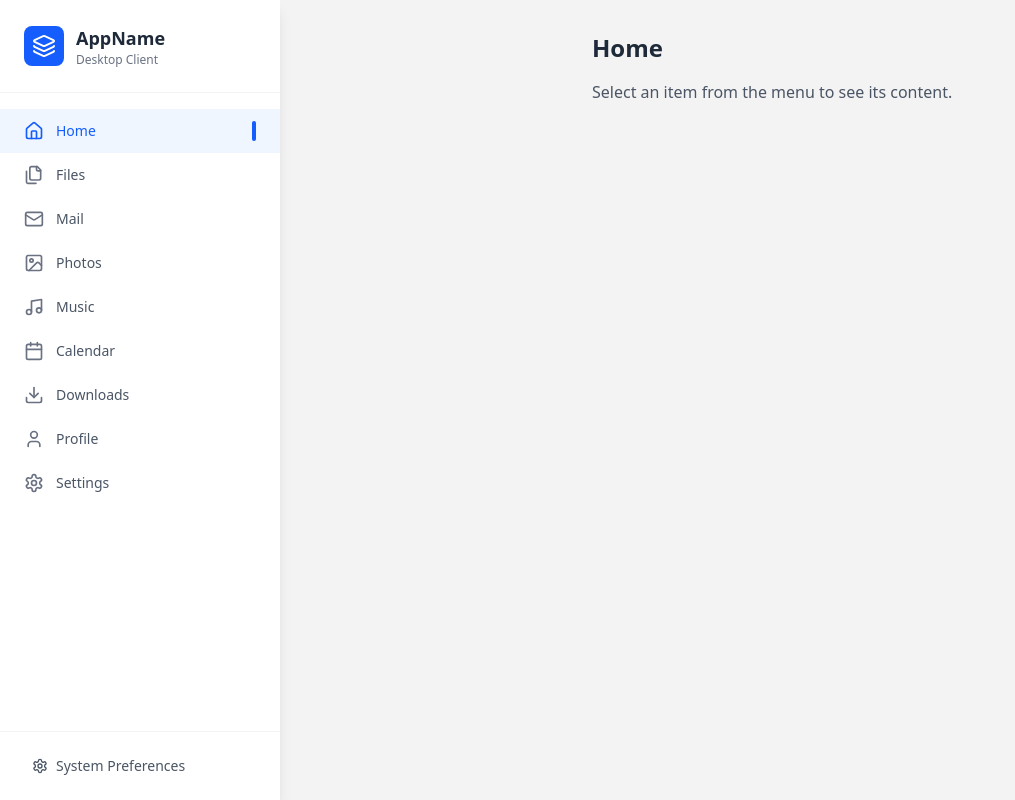
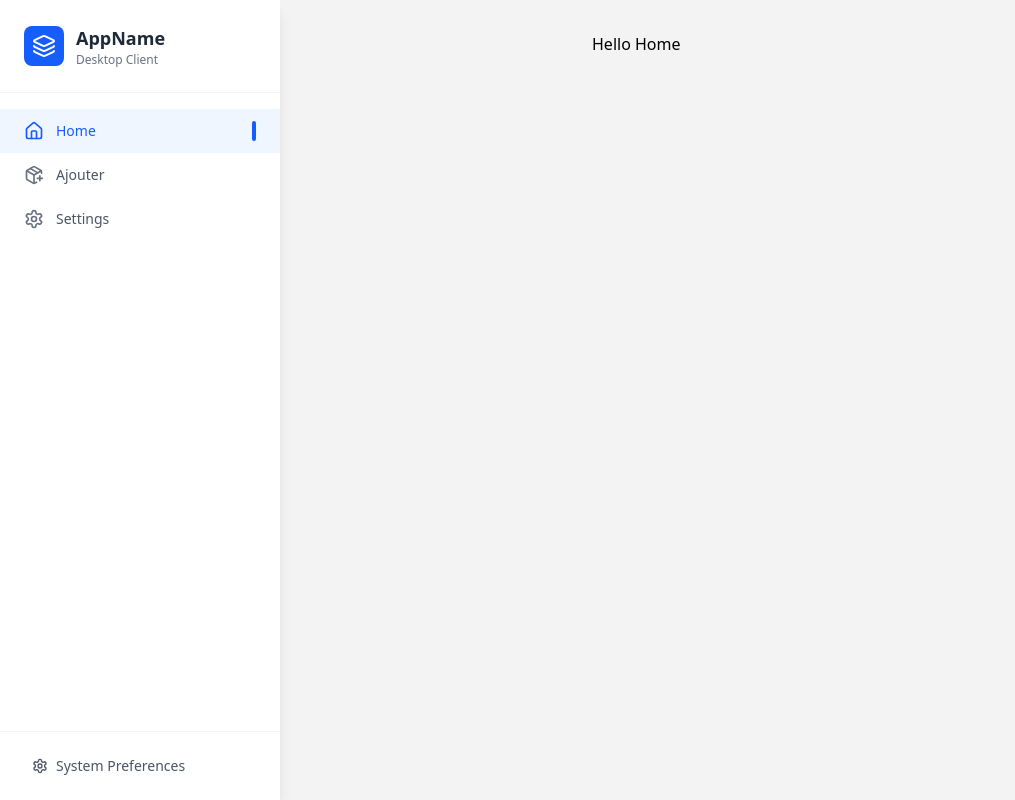
Before and after one commit to Abdelkrim-Saouchi/MedCount, a React (Vite) app: page / in a window 1280 px wide. Shown: the whole page, without its empty margins (0-1015 px from the left). Built offline with nearby package versions, Linux system fonts and the light colour scheme.

Commit message:
Add app routing

```diff
--- a/src/App.tsx
+++ b/src/App.tsx
@@ -1,13 +1,22 @@
 import { QueryClient, QueryClientProvider } from "@tanstack/react-query";
 import "./App.css";
 import Layout from "./components/Layout";
+import { Route, Routes } from "react-router";
+import Home from "./pages/Home";
+import CreateDrug from "./pages/CreateDrug";
 
 const queryClient = new QueryClient();
 
 function App() {
   return (
     <QueryClientProvider client={queryClient}>
-      <Layout />
+      <Routes>
+        <Route element={<Layout />}>
+          <Route index element={<Home />} />
+          <Route path="/" element={<Home />} />
+          <Route path="/create_drug" element={<CreateDrug />} />
+        </Route>
+      </Routes>
     </QueryClientProvider>
   );
 }
--- a/src/components/Layout.tsx
+++ b/src/components/Layout.tsx
@@ -1,39 +1,21 @@
 import React, { useState } from "react";
-import {
-  Home,
-  Files,
-  Settings,
-  Mail,
-  Calendar,
-  Image,
-  Music,
-  Download,
-  User,
-} from "lucide-react";
+import { Home, Settings, PackagePlus } from "lucide-react";
 import SideBar from "./SideBar";
+import { Outlet } from "react-router";
 
 const Layout = () => {
-  const [activeItem, setActiveItem] = useState("home");
   const [isMenuOpen, setIsMenuOpen] = useState(true);
 
   const menuItems = [
-    { id: "home", icon: Home, label: "Home" },
-    { id: "files", icon: Files, label: "Files" },
-    { id: "mail", icon: Mail, label: "Mail" },
-    { id: "photos", icon: Image, label: "Photos" },
-    { id: "music", icon: Music, label: "Music" },
-    { id: "calendar", icon: Calendar, label: "Calendar" },
-    { id: "downloads", icon: Download, label: "Downloads" },
-    { id: "profile", icon: User, label: "Profile" },
-    { id: "settings", icon: Settings, label: "Settings" },
+    { path: "/", icon: Home, label: "Home" },
+    { path: "/create_drug", icon: PackagePlus, label: "Ajouter" },
+    { path: "settings", icon: Settings, label: "Settings" },
   ];
 
   return (
     <div className="flex h-screen bg-[#f3f3f3]">
       {/* Side Menu */}
       <SideBar
-        activeItem={activeItem}
-        setActiveItem={setActiveItem}
         isMenuOpen={isMenuOpen}
         setIsMenuOpen={setIsMenuOpen}
         menuItems={menuItems}
@@ -43,12 +25,7 @@ const Layout = () => {
       <div
         className={`flex-1 p-8 transition-[margin] duration-300 ${isMenuOpen ? "ml-0 md:ml-[280px]" : "ml-0 md:ml-[70px]"}`}
       >
-        <h1 className="mb-4 text-2xl font-semibold text-gray-800">
-          {menuItems.find((item) => item.id === activeItem)?.label}
-        </h1>
-        <p className="text-gray-600">
-          Select an item from the menu to see its content.
-        </p>
+        <Outlet />
       </div>
     </div>
   );
--- a/src/components/SideBar.tsx
+++ b/src/components/SideBar.tsx
@@ -1,8 +1,9 @@
 import React, { Dispatch, SetStateAction, useState } from "react";
 import { Settings, Layers, LucideProps } from "lucide-react";
+import { NavLink } from "react-router";
 
 type MenuItems = {
-  id: string;
+  path: string;
   icon: React.ForwardRefExoticComponent<
     Omit<LucideProps, "ref"> & React.RefAttributes<SVGSVGElement>
   >;
@@ -10,14 +11,10 @@ type MenuItems = {
 };
 
 const SideBar = ({
-  activeItem,
-  setActiveItem,
   isMenuOpen,
   setIsMenuOpen,
   menuItems,
 }: {
-  activeItem: string;
-  setActiveItem: Dispatch<SetStateAction<string>>;
   isMenuOpen: boolean;
   setIsMenuOpen: Dispatch<SetStateAction<boolean>>;
   menuItems: MenuItems[];
@@ -53,31 +50,38 @@ const SideBar = ({
         {menuItems.map((item) => {
           const Icon = item.icon;
           return (
-            <button
-              key={item.id}
-              onClick={() => setActiveItem(item.id)}
-              className={`relative flex w-full items-center gap-3 px-6 py-3 text-sm transition-colors duration-150 ${
-                activeItem === item.id
+            <NavLink
+              to={item.path}
+              key={item.path}
+              className={({ isActive }) =>
+                `group relative flex w-full items-center gap-3 px-6 py-3 text-sm transition-colors duration-150 ${
+                  isActive
                     ? "bg-blue-50 text-blue-600"
                     : "text-gray-600 hover:bg-gray-50"
-              } `}
+                } `
+              }
             >
+              {({ isActive }) => (
+                <>
                   <Icon
-                className={`h-5 w-5 flex-shrink-0 ${
-                  activeItem === item.id ? "text-blue-600" : "text-gray-500"
-                }`}
+                    className={`h-5 w-5 flex-shrink-0 ${isActive ? "text-blue-600" : "text-gray-500"}`}
                   />
                   <span
                     className={`font-medium whitespace-nowrap transition-opacity duration-300 ${
-                  isMenuOpen ? "opacity-100" : "w-0 overflow-hidden opacity-0"
+                      isMenuOpen
+                        ? "opacity-100"
+                        : "w-0 overflow-hidden opacity-0"
                     }`}
                   >
                     {item.label}
                   </span>
-              {activeItem === item.id && (
+
+                  {isActive && (
                     <div className="ml-auto h-5 w-1 rounded-full bg-blue-600" />
                   )}
-            </button>
+                </>
+              )}
+            </NavLink>
           );
         })}
       </nav>
--- /dev/null
+++ b/src/pages/Home.tsx
@@ -0,0 +1,5 @@
+const Home = () => {
+  return <div>Hello Home</div>;
+};
+
+export default Home;
```
Also changed, not shown: src/pages/CreateDrug.tsx (renamed from src/components/CreateDrug.tsx). Lines whose indentation alone changed are shown as unchanged.
